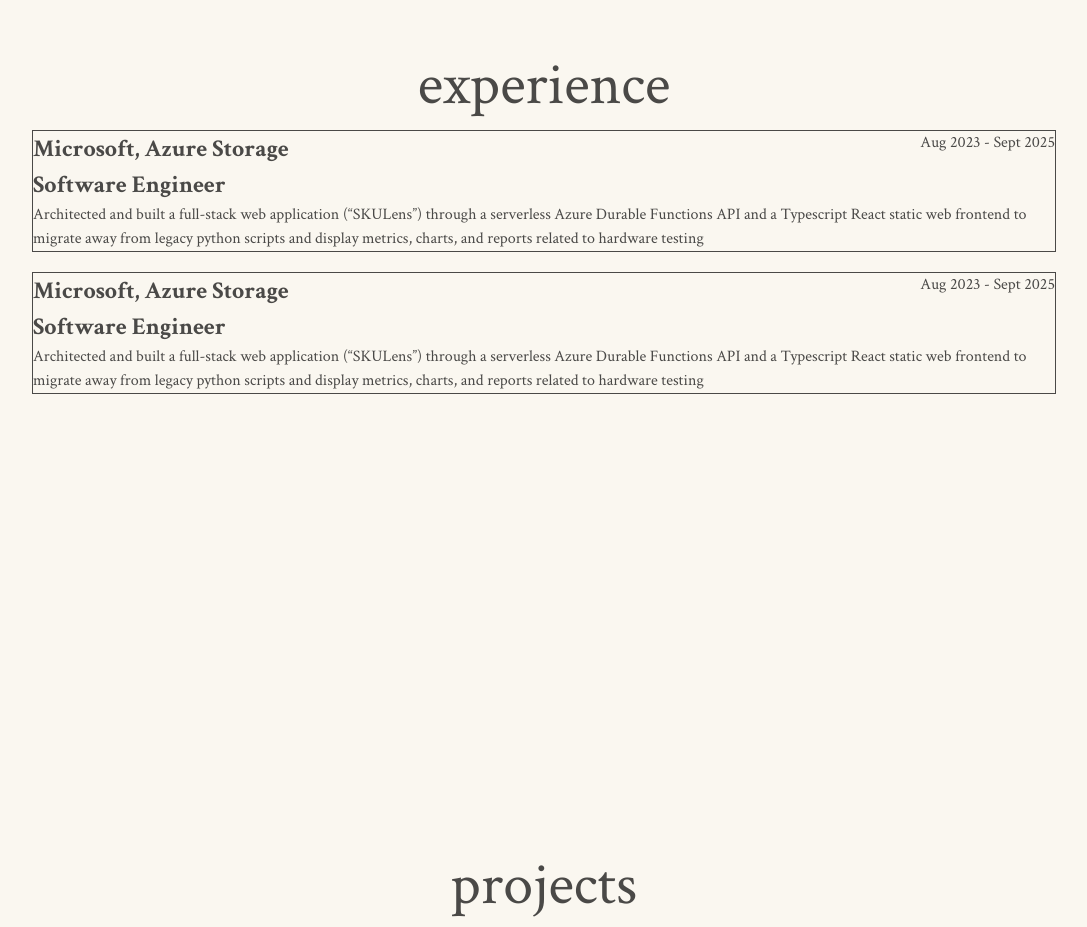
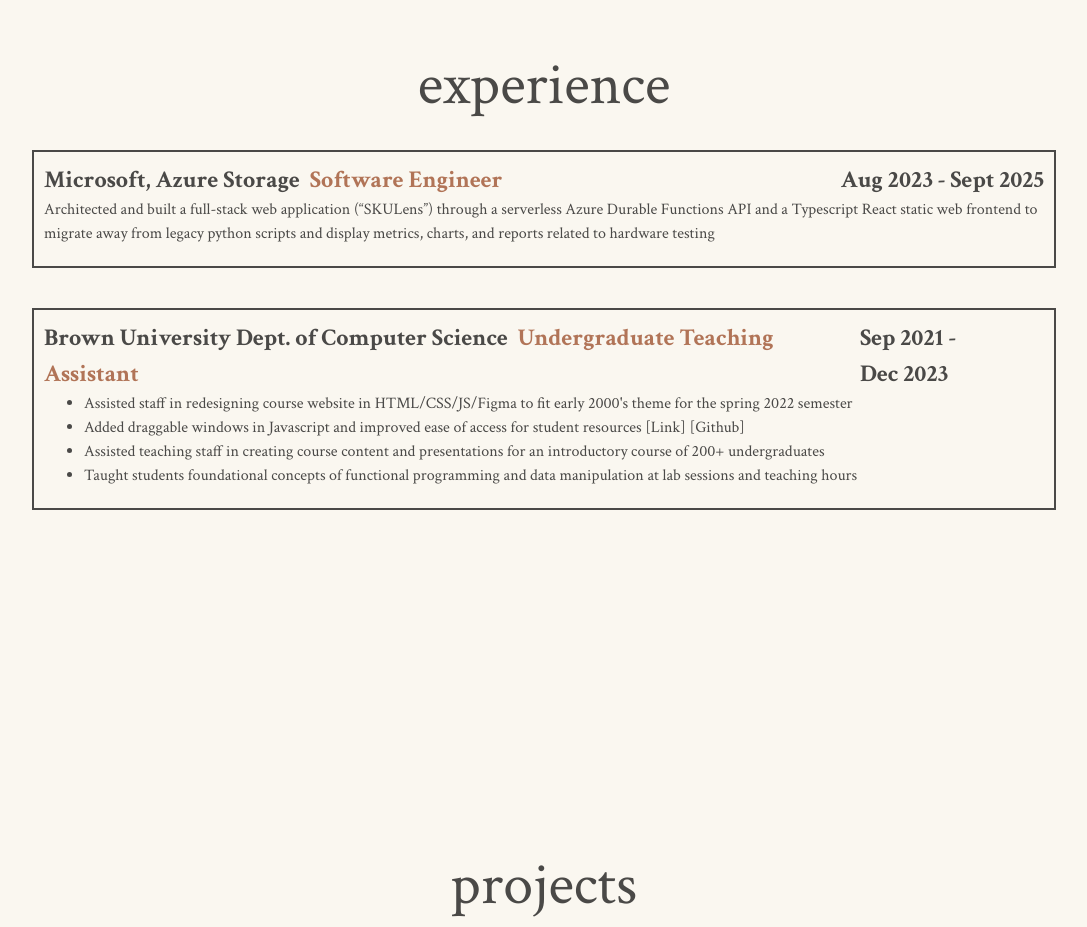
Before and after one commit to r-fameli/portfolio-2, a React (Vite) app: page / in a window 1280 px wide. Shown: the part 840-1767 px from the top of the page, without its empty margins (96-1183 px from the left). Built offline with nearby package versions, Linux system fonts and the light colour scheme.

Commit message:
Style floating boxes for experience page

```diff
--- a/src/App.scss
+++ b/src/App.scss
@@ -36,7 +36,6 @@
     flex-direction: column;
     flex-grow: 1;
     align-items: center;
-    gap: 20px;
 }
 
 .floating-box-container>div {
--- a/src/components/FloatingBox/FloatingBox.scss
+++ b/src/components/FloatingBox/FloatingBox.scss
@@ -1,8 +1,38 @@
+$color-back: #FAF7F0;
+$color-shade: #D8D2C2;
+$color-accent: #B17457;
+$color-text: #4A4947;
+
+:root {
+    --box-heading-size: 150%;
+}
+
 .FloatingBox {
-    border: 1px solid #4A4947;
+    width:80%;
+    margin: 20px;
+    padding: 10px;
+    padding-bottom: 20px;
+    background-color: #FAF7F0;
+    transition: box-shadow 0.7s, margin-top 1s, margin-left 1s;
+    border: 2px solid #4A4947;
+}
+
+.FloatingBox:hover {
+    box-shadow: 5px 10px #D8D2C2;
+    margin-top:-1px;
+    margin-left:10px;
 }
 
 .box-heading-flex {
     display: flex;
     justify-content: space-between;
 }
+
+.FloatingBox-titling>h2 {
+    display: inline;
+    margin-right: 10px;
+}
+
+.FloatingBox-subtitle {
+    color: #B17457;
+}
--- a/src/components/FloatingBox/FloatingBox.tsx
+++ b/src/components/FloatingBox/FloatingBox.tsx
@@ -4,17 +4,17 @@
     title: string,
     subtitle: string,
     datesString: string,
-    content: string,
+    content: React.ReactNode,
 }
 
 const FloatingBox = ({ title, subtitle, datesString, content }: Props) => {
     return <div className="FloatingBox">
         <div className="box-heading-flex">
-            <span>
+            <span className="FloatingBox-titling">
                 <h2>{title}</h2>
-                <h2>{subtitle}</h2>
+                <h2 className="FloatingBox-subtitle">{subtitle}</h2>
             </span>
-            <span>{datesString}</span>
+            <h2>{datesString}</h2>
         </div>
         <div>
             {content}
--- a/src/pages/Experience/Experience.tsx
+++ b/src/pages/Experience/Experience.tsx
@@ -1,14 +1,19 @@
 import FloatingBox from "../../components/FloatingBox/FloatingBox";
 
 const msftContent = " Architected and built a full-stack web application (“SKULens”) through a serverless Azure Durable Functions API and a Typescript React static web frontend to migrate away from legacy python scripts and display metrics, charts, and reports related to hardware testing"
-
+const brownTAContent = <ul>
+    <li>Assisted staff in redesigning course website in HTML/CSS/JS/Figma to fit early 2000's theme for the spring 2022 semester</li>
+    <li>Added draggable windows in Javascript and improved ease of access for student resources [Link] [Github]</li>
+    <li>Assisted teaching staff in creating course content and presentations for an introductory course of 200+ undergraduates</li>
+    <li>Taught students foundational concepts of functional programming and data manipulation at lab sessions and teaching hours</li>
+</ul>
 
 const Experience = () => {
     return <div className="page">
         <h1 className="text-center">experience</h1>
         <div className="floating-box-container">
             <FloatingBox title={"Microsoft, Azure Storage"} subtitle={"Software Engineer"} datesString={"Aug 2023 - Sept 2025"} content={msftContent} />
-            <FloatingBox title={"Microsoft, Azure Storage"} subtitle={"Software Engineer"} datesString={"Aug 2023 - Sept 2025"} content={msftContent} />
+            <FloatingBox title={"Brown University Dept. of Computer Science"} subtitle={"Undergraduate Teaching Assistant"} datesString={"Sep 2021 - Dec 2023"} content={brownTAContent} />
         </div>
     </div>
 };
```
